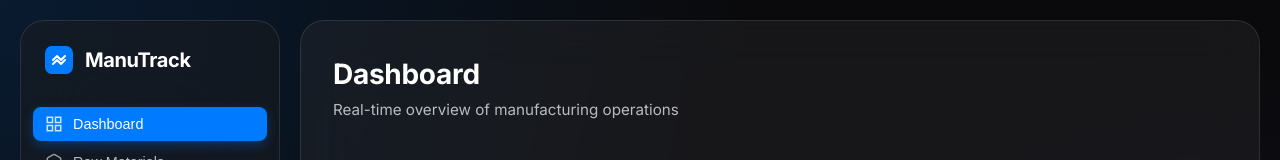
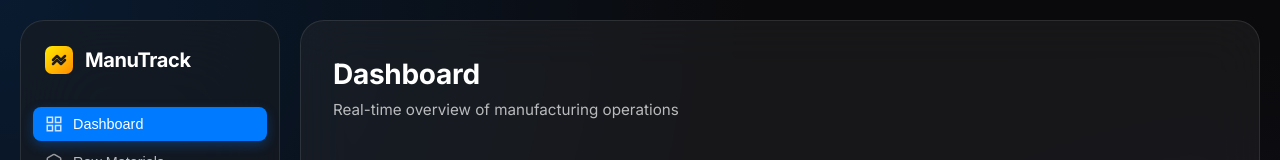
Before and after one commit to naikabhi11/naikabhi11, a website: page public/index.html in a window 1280 px wide. Shown: the top 160 px of the page. Drawn offline with Linux system fonts and the light colour scheme.

Commit message:
style: Update SVG logo with a linear gradient fill and darker, thicker strokes.

```diff
--- a/public/index.html
+++ b/public/index.html
@@ -1,5 +1,6 @@
 <!DOCTYPE html>
 <html lang="en">
+
 <head>
     <meta charset="UTF-8">
     <meta name="viewport" content="width=device-width, initial-scale=1.0">
@@ -10,6 +11,7 @@
     <link rel="preconnect" href="https://fonts.gstatic.com" crossorigin>
     <link href="https://fonts.googleapis.com/css2?family=Inter:wght@300;400;500;600;700&display=swap" rel="stylesheet">
 </head>
+
 <body>
     <div class="app-container">
         <!-- Sidebar Navigation -->
@@ -17,9 +19,17 @@
             <div class="sidebar-header">
                 <div class="logo">
                     <svg width="28" height="28" viewBox="0 0 28 28" fill="none">
-                        <rect width="28" height="28" rx="7" fill="var(--accent-primary)"/>
-                        <path d="M8 14L12 10L16 14L20 10" stroke="white" stroke-width="2" stroke-linecap="round" stroke-linejoin="round"/>
-                        <path d="M8 18L12 14L16 18L20 14" stroke="white" stroke-width="2" stroke-linecap="round" stroke-linejoin="round"/>
+                        <defs>
+                            <linearGradient id="logo-gradient" x1="0%" y1="0%" x2="100%" y2="100%">
+                                <stop offset="0%" style="stop-color:#FFEA00;stop-opacity:1" />
+                                <stop offset="100%" style="stop-color:#FF8C00;stop-opacity:1" />
+                            </linearGradient>
+                        </defs>
+                        <rect width="28" height="28" rx="7" fill="url(#logo-gradient)" />
+                        <path d="M8 14L12 10L16 14L20 10" stroke="#1c1c1e" stroke-width="2.5" stroke-linecap="round"
+                            stroke-linejoin="round" />
+                        <path d="M8 18L12 14L16 18L20 14" stroke="#1c1c1e" stroke-width="2.5" stroke-linecap="round"
+                            stroke-linejoin="round" />
                     </svg>
                     <h1>ManuTrack</h1>
                 </div>
@@ -38,7 +48,9 @@
 
                 <button class="nav-item" data-view="raw-materials">
                     <svg width="20" height="20" viewBox="0 0 24 24" fill="none" stroke="currentColor" stroke-width="2">
-                        <path d="M21 16V8a2 2 0 0 0-1-1.73l-7-4a2 2 0 0 0-2 0l-7 4A2 2 0 0 0 3 8v8a2 2 0 0 0 1 1.73l7 4a2 2 0 0 0 2 0l7-4A2 2 0 0 0 21 16z"></path>
+                        <path
+                            d="M21 16V8a2 2 0 0 0-1-1.73l-7-4a2 2 0 0 0-2 0l-7 4A2 2 0 0 0 3 8v8a2 2 0 0 0 1 1.73l7 4a2 2 0 0 0 2 0l7-4A2 2 0 0 0 21 16z">
+                        </path>
                     </svg>
                     <span>Raw Materials</span>
                 </button>
@@ -46,7 +58,9 @@
                 <button class="nav-item" data-view="processes">
                     <svg width="20" height="20" viewBox="0 0 24 24" fill="none" stroke="currentColor" stroke-width="2">
                         <circle cx="12" cy="12" r="3"></circle>
-                        <path d="M12 1v6m0 6v6m8.66-15.66l-4.24 4.24m-4.24 4.24l-4.24 4.24M23 12h-6m-6 0H1m20.66 8.66l-4.24-4.24m-4.24-4.24l-4.24-4.24"></path>
+                        <path
+                            d="M12 1v6m0 6v6m8.66-15.66l-4.24 4.24m-4.24 4.24l-4.24 4.24M23 12h-6m-6 0H1m20.66 8.66l-4.24-4.24m-4.24-4.24l-4.24-4.24">
+                        </path>
                     </svg>
                     <span>Processes</span>
                 </button>
@@ -103,4 +117,5 @@
     <script src="js/components/reports.js"></script>
     <script src="js/app.js"></script>
 </body>
+
 </html>
```
